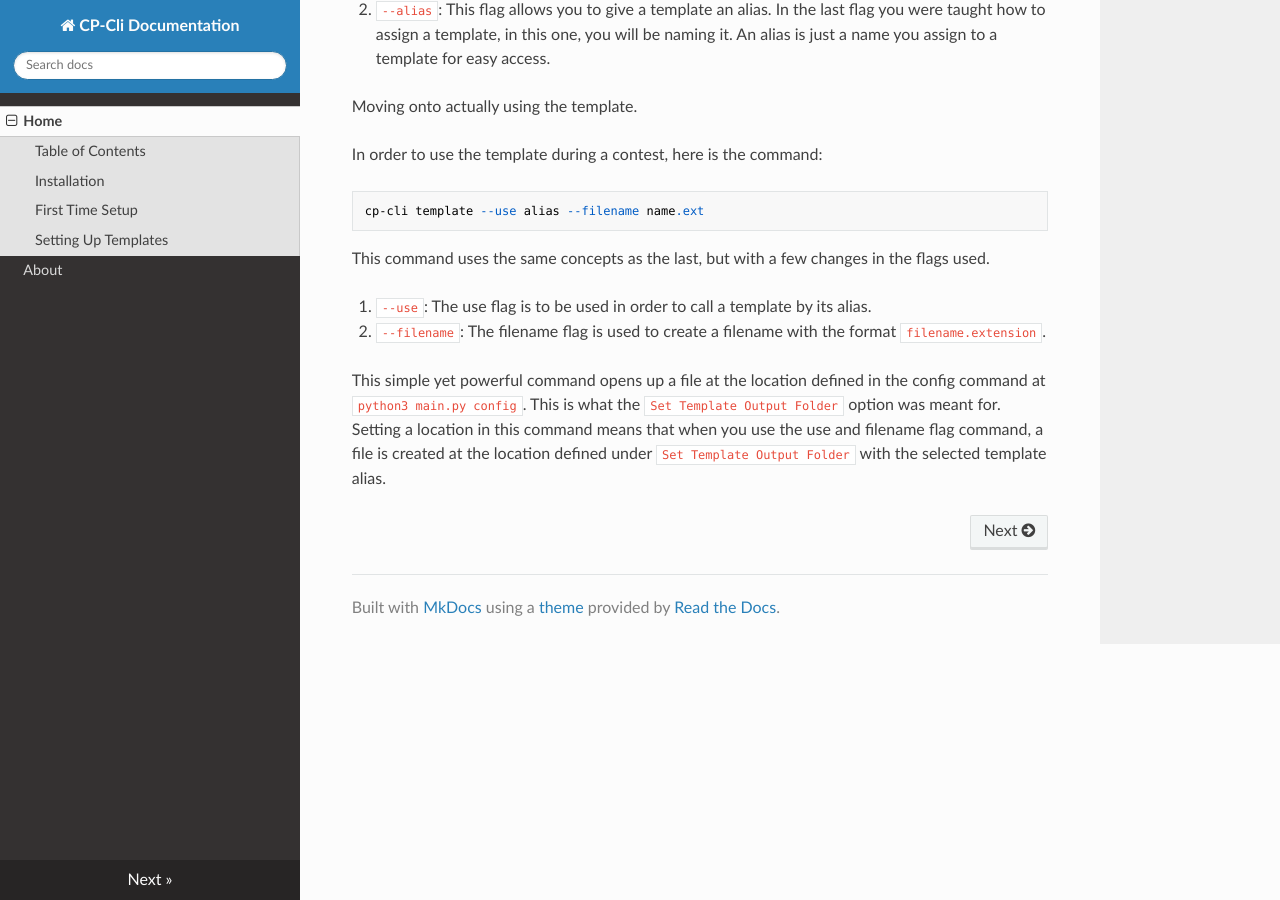
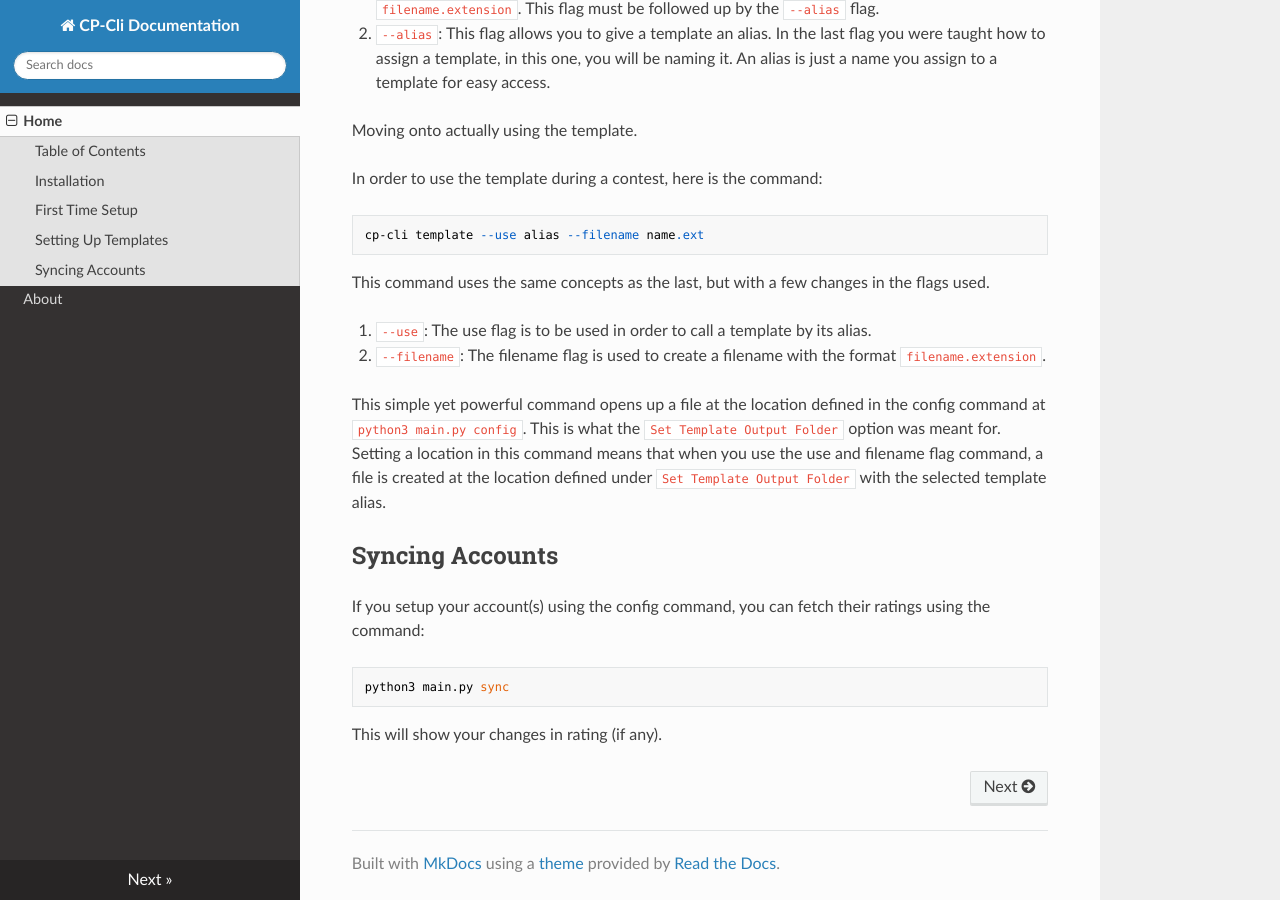
Before and after one commit to CompProgTools/CPCli, an MkDocs documentation site: the page built from src_docs/index.md, in a window 1280 px wide and 900 px high, scrolled down 2241 px. Built offline with MkDocs 1.6.1, drawn with Linux system fonts in a browser that asks for light colours; nearby versions of some CDN libraries.

Commit message:
added sync command

````diff
--- a/src_docs/index.md
+++ b/src_docs/index.md
@@ -7,6 +7,7 @@ This is where you can find quick documentation for the commands and how to use t
 - [Installation](#installation)
 - [First Time Setup](#first-time-setup)
 - [Setting Up Templates](#setting-up-templates)
+- [Syncing Accounts](#syncing-accounts)
 
 ## Installation
 
@@ -95,3 +96,12 @@ This command uses the same concepts as the last, but with a few changes in the f
 2. `--filename`: The filename flag is used to create a filename with the format `filename.extension`.
 
 This simple yet powerful command opens up a file at the location defined in the config command at `python3 main.py config`. This is what the `Set Template Output Folder` option was meant for. Setting a location in this command means that when you use the use and filename flag command, a file is created at the location defined under `Set Template Output Folder` with the selected template alias.
+
+## Syncing Accounts
+
+If you setup your account(s) using the config command, you can fetch their ratings using the command:
+```bash
+python3 main.py sync
+```
+
+This will show your changes in rating (if any).
````
Also changed, not shown: docs/index.html (+9 -1 lines), docs/search/search_index.json (+1 -1 lines).
